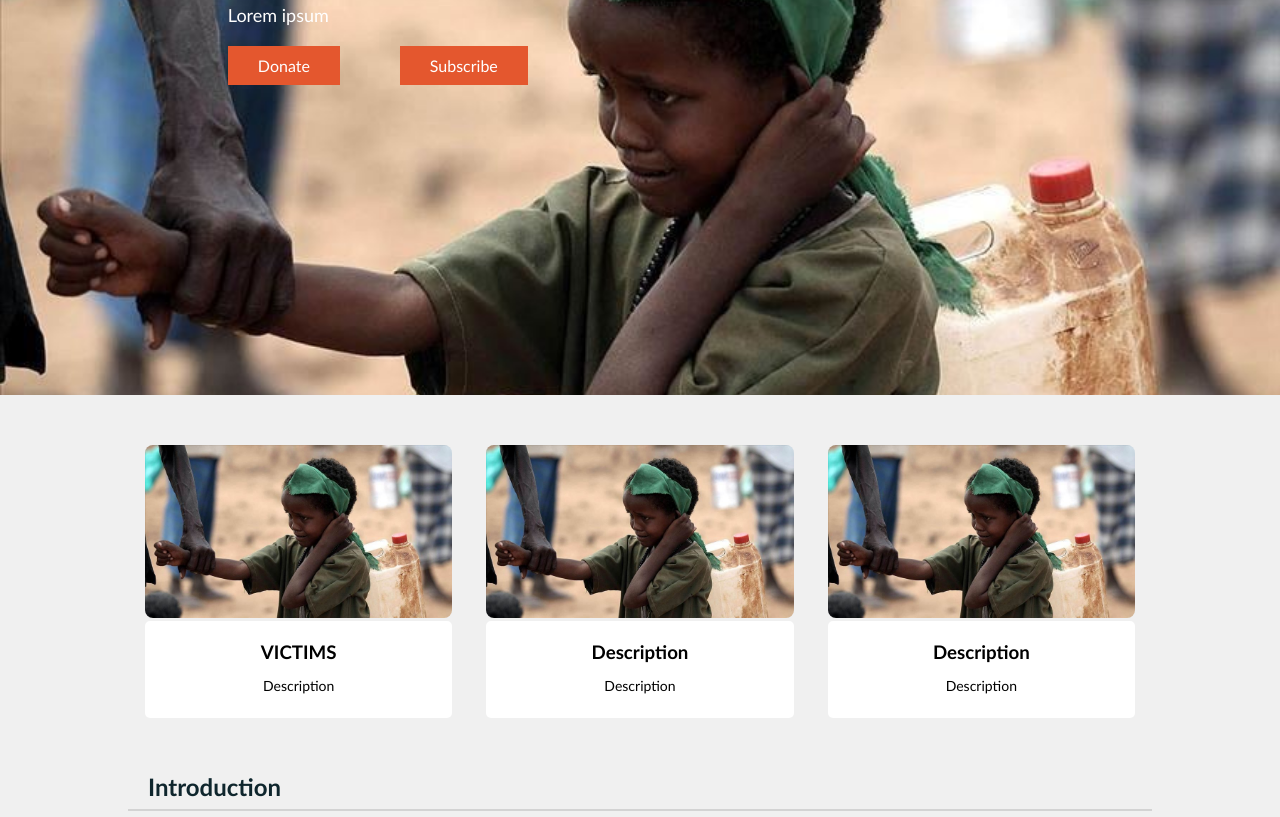
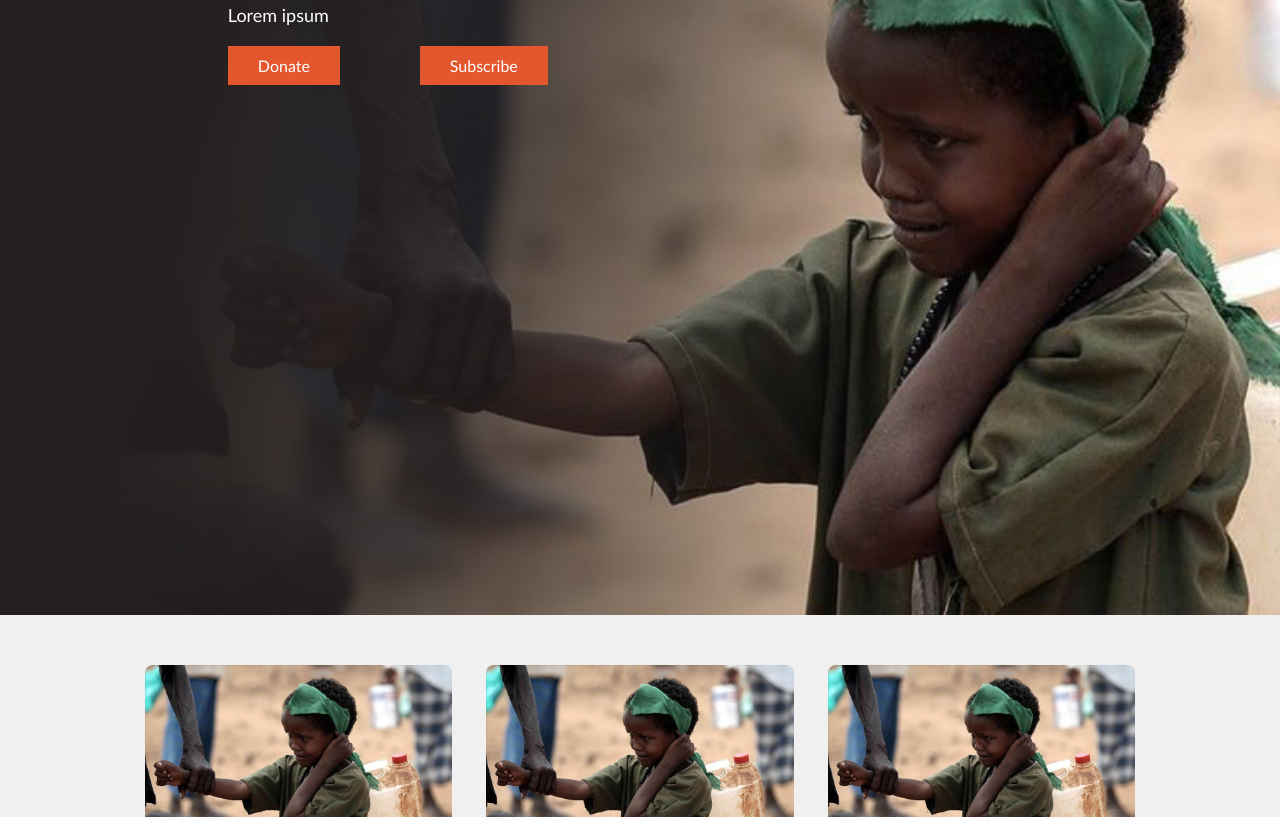
Before and after one commit to Arsen645/firstYearFinalWeb_Sudan, a plain HTML site: page index.html in a window 1280 px wide. Shown: the part 207-1024 px from the top of the page. Drawn offline with Linux system fonts and the light colour scheme.

Commit message:
gradient added to main picture

```diff
--- a/projectcss.css
+++ b/projectcss.css
@@ -2,7 +2,7 @@ body, html {
         margin: 0;
         padding: 0;
         font-family: 'Trebuchet MS', 'Lucida Sans Unicode', 'Lucida Grande', 'Lucida Sans', Arial, sans-serif;
-        font-size: 16px;
+        font-size: 100%;
         background-color: #f0f0f0;
 
       }
@@ -50,10 +50,10 @@ body, html {
 
       .hero {
       position: relative;
-      background-image: url('images/spot.jpg');
+      background-image: url('images/spotNew.jpg');
       background-size: cover;
       color: white;
-      height: 500px;
+      height: 45em;
       /* display: flex;
       flex-direction: column;
       justify-content: center; */
@@ -77,7 +77,7 @@ body, html {
       margin-top: 20px;
       display: flex;
       justify-content: space-between;
-      width: 300px;
+      width: 20em;
     }
 
     .hero .buttons div {
```
Also changed, not shown: images/spotNew.jpg (added), script.js (added), 1 other file.
